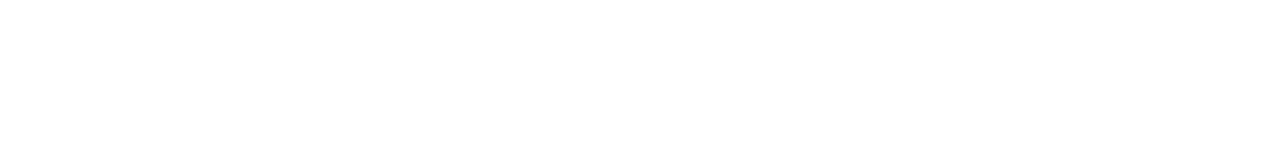
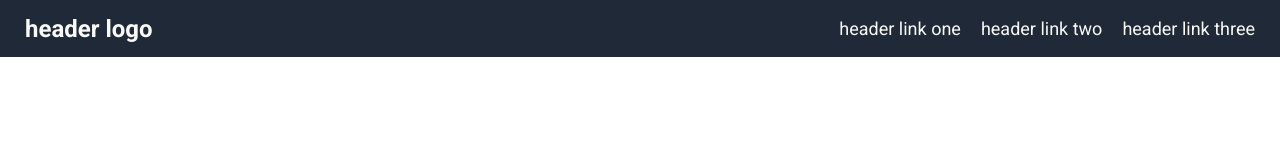
Before and after one commit to Mordhurl/projetoDeepSupz, a plain HTML site: page index.html in a window 1280 px wide. Drawn offline with Linux system fonts and the light colour scheme.

Commit message:
Created ans stylized the header
Created the header section and styled it like the
guide image.

```diff
--- a/index.html
+++ b/index.html
@@ -6,7 +6,21 @@
     <title>Deep Supz</title>
     <link rel="stylesheet" href="./style.css">
 </head>
+
 <body>
 
+   <div class="header">
+    <div class="left-header">
+        header logo
+    </div>
+    <div class="right-header">
+        <ul>
+            <li>header link one</li>
+            <li>header link two</li>
+            <li>header link three</li>
+        </ul>
+    </div>
+   </div>
 </body>
+
 </html>
--- a/style.css
+++ b/style.css
@@ -0,0 +1,34 @@
+@import url('https://fonts.googleapis.com/css2?family=Roboto:ital,wght@0,100;0,300;0,400;0,500;0,700;0,900;1,100;1,300;1,400;1,500;1,700;1,900&display=swap');
+
+body{
+    font-family: 'Roboto', sans-serif;
+    background-color: white;
+    margin: 0;
+    padding: 0;
+}
+
+.header{
+    background-color: #1f2937;
+    display: flex;
+    justify-content: space-between;
+    align-items: center;
+}
+
+.left-header{
+    color: #f9faf8;
+    font-size: 24px;
+    padding: 0px 25px;
+    font-weight: bold;
+}
+
+.right-header{
+    font-size: 18px;
+    color: #f9faf8;
+    padding: 0px 25px;
+}
+
+ul{
+    display: flex;
+    list-style: none;
+    gap: 20px;
+}
```
